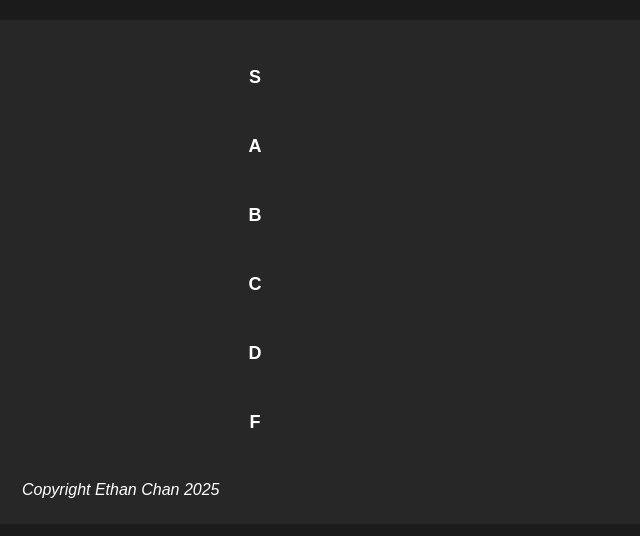
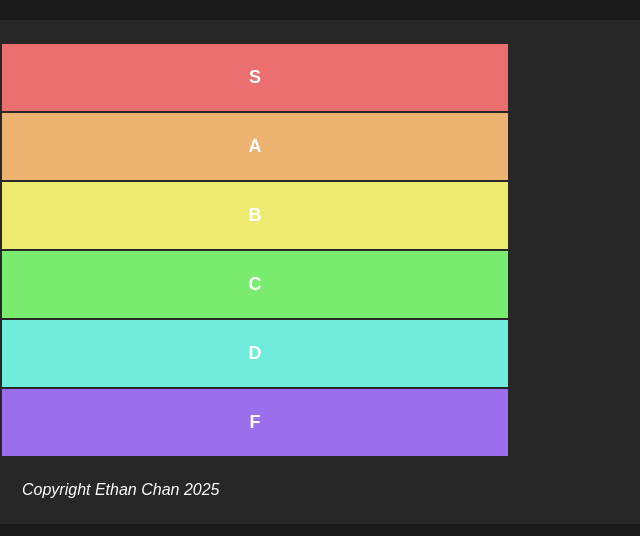
Before and after one commit to Jibberno/ex6-rep, a plain HTML site: page index.html in a window 1280 px wide. Shown: the whole page, without its empty margins (0-640 px from the left). Drawn offline with Linux system fonts and the light colour scheme.

Commit message:
Fixed classes

```diff
--- a/index.html
+++ b/index.html
@@ -24,27 +24,27 @@
     <!-- Below the th create table data containing an image. Repeat for every row. -->
     <tbody>
       <tr>
-        <th scope="row" class="S">S</th>
+        <th scope="row" class="s">S</th>
         <td></td>
       </tr>
       <tr>
-        <th scope="row" class="A">A</th>
+        <th scope="row" class="a">A</th>
         <td></td>
       </tr>
       <tr>
-        <th scope="row" class="B">B</th>
+        <th scope="row" class="b">B</th>
         <td></td>
       </tr>
       <tr>
-        <th scope="row" class="C">C</th>
+        <th scope="row" class="c">C</th>
         <td></td>
       </tr>
       <tr>
-        <th scope="row" class="D">D</th>
+        <th scope="row" class="d">D</th>
         <td></td>
       </tr>
       <tr>
-        <th scope="row" class="F">F</th>
+        <th scope="row" class="f">F</th>
         <td></td>
       </tr>
     </tbody>
```
